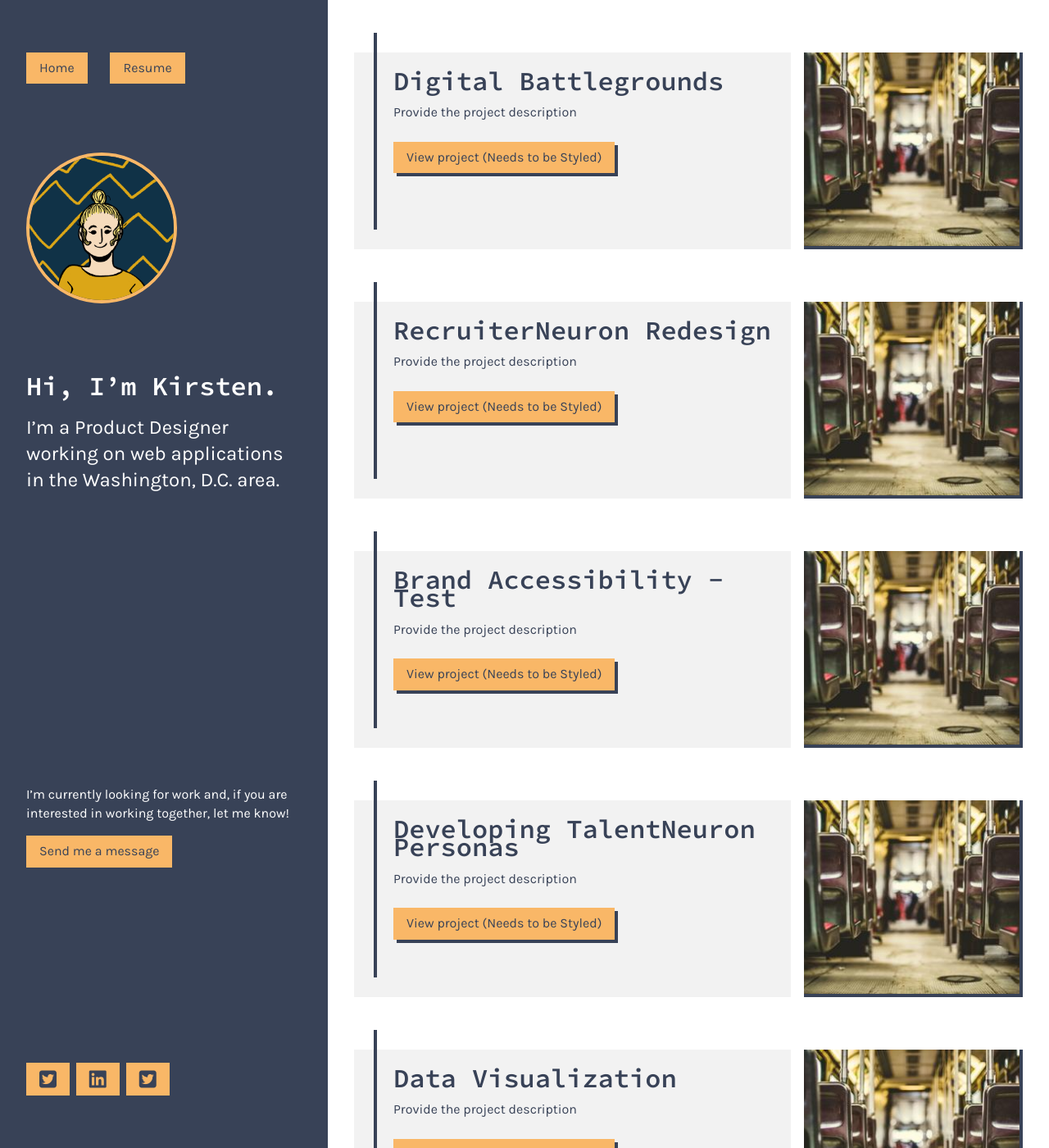
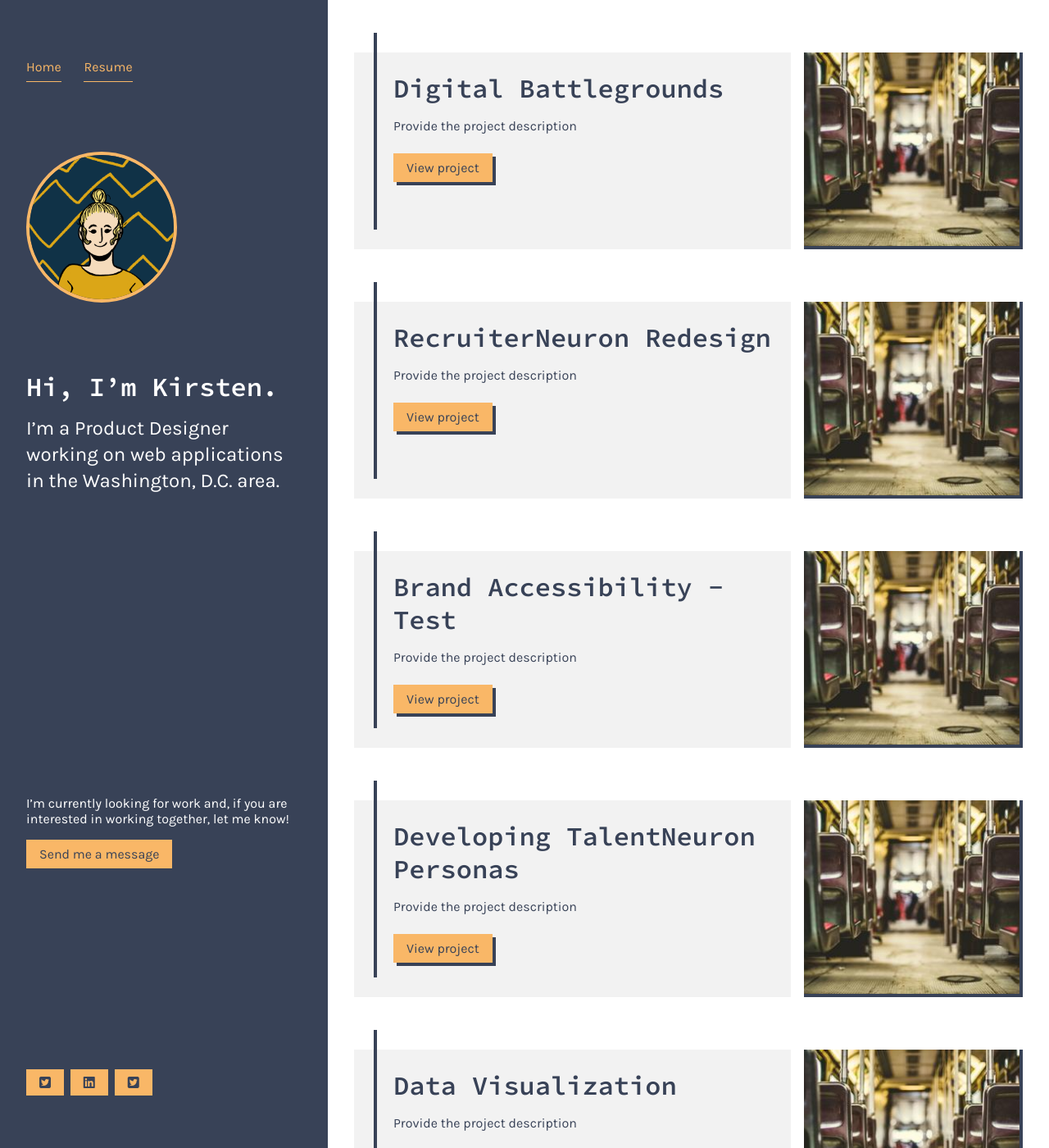
Before and after one commit to marcusrelacion/kirstengreen.com, a Jekyll site: the page built from index.markdown, in a window 1280 px wide and 1400 px high. Shown: the whole window at 82% size. Built offline with Jekyll 4.4.1, drawn with Linux system fonts in a browser that asks for light colours; nearby versions of some CDN libraries; some of the changed text lies outside the part shown.

Commit message:
updating buttons with new styling

```diff
--- a/_includes/site-header.html
+++ b/_includes/site-header.html
@@ -3,7 +3,7 @@
         <ul class="header-primary__links">
             {% for link in site.data.navigation.primary.links %}
             <li class="header-primary__link">
-                <a class="anchor" href="{{ link.url }}" rel="noopener" target="_blank">
+                <a class="button button__transparent--secondary" href="{{ link.url }}">
                     {{ link.title }}
                 </a>
             </li>
@@ -35,7 +35,7 @@
             </p>
             {% endif %}
         </div>
-        <a class="anchor" href="{{ site.sidebar-contact-link-url }}">
+        <a class="button button__solid--secondary" href="{{ site.sidebar-contact-link-url }}">
             {{ site.sidebar-contact-link-text }}
         </a>
     </div>
@@ -43,7 +43,7 @@
         <ul class="header-social__links">
             {% for link in site.data.navigation.social.links %}
             <li class="header-social__link">
-                <a class="anchor" href="{{ link.href }}" rel="noopener" target="_blank">
+                <a class="button button__solid--secondary" href="{{ link.href }}" rel="noopener" target="_blank">
                     {{ link.icon }}
                 </a>
             </li>
--- a/_layouts/home.html
+++ b/_layouts/home.html
@@ -11,8 +11,8 @@
             <p class="project-description">
                 {{ post.description }}
             </p>
-            <a class="project-link anchor" href="{{ post.url }}">
-                View project (Needs to be Styled)
+            <a class="project-link button button__solid--secondary" href="{{ post.url }}">
+                View project
             </a>
         </div>
         <div class="project-image" style="background-image: url('/uploads/test-image.jpg'); background-repeat: no-repeat; background-size: cover; background-position: center center;">
--- a/assets/styles/app.scss
+++ b/assets/styles/app.scss
@@ -7,6 +7,7 @@
 @import "global/grid";
 @import "global/typography";
 @import "component/blocks";
+@import "component/buttons";
 @import "component/card";
 @import "utility/color";
 @import "utility/spacing";
--- /dev/null
+++ b/assets/styles/component/_buttons.scss
@@ -0,0 +1,17 @@
+.button {
+    display: inline-block;
+    background-color: transparent;
+    transition: all 100ms ease-in;
+    text-decoration: none;
+}
+.button__solid--secondary {
+    background-color: var(--kg-secondary);
+    color: var(--kg-primary);
+    box-shadow: 4px 4px 0px var(--kg-primary);
+    padding: 8px 16px;
+}
+.button__transparent--secondary {
+    border-bottom: solid 1px var(--kg-secondary);
+    color: var(--kg-secondary);
+    padding: 8px 0;
+}
--- a/assets/styles/global/_typography.scss
+++ b/assets/styles/global/_typography.scss
@@ -10,21 +10,6 @@
     font-size: 20px;
     font-weight: 400;
     line-height: 1.6rem;
-}
-
-.anchor {
-    color: var(--kg-primary);
-    display: inline-block;
-    opacity: 1;
-    transition: opacity 200ms ease-in;
-    background-color: var(--kg-secondary);
-    padding: 8px 16px;
-    box-shadow: 4px 4px 0px var(--kg-primary);
-    transition: all 100ms ease-in;
-    text-decoration: none;
-}
-.anchor:active {
-    box-shadow: 0px 0px 0px var(--kg-primary);
 }
 .italic {
     font-style: italic;
@@ -45,9 +30,6 @@
     margin-bottom: 24px;
 }
 @media screen and (min-width: 1023px) {
-    body {
-        line-height: 1.4rem;
-    }
     .heading-1 {
         font-size: 32px;
         line-height: 2.2rem;
```
